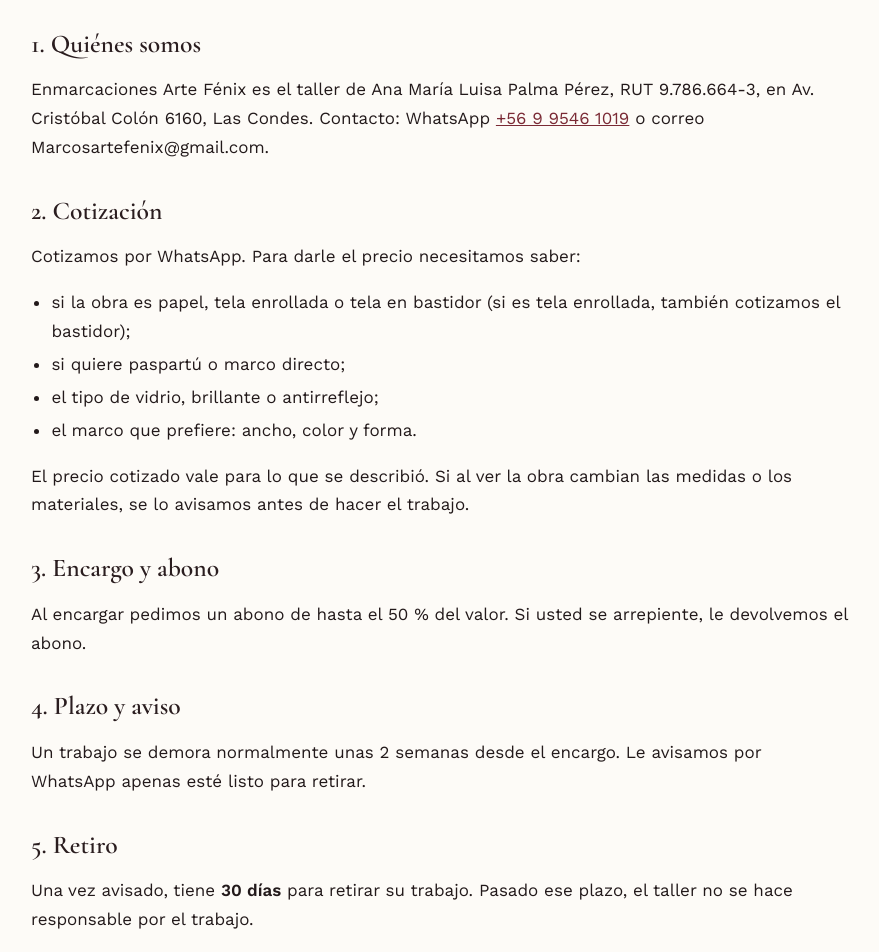
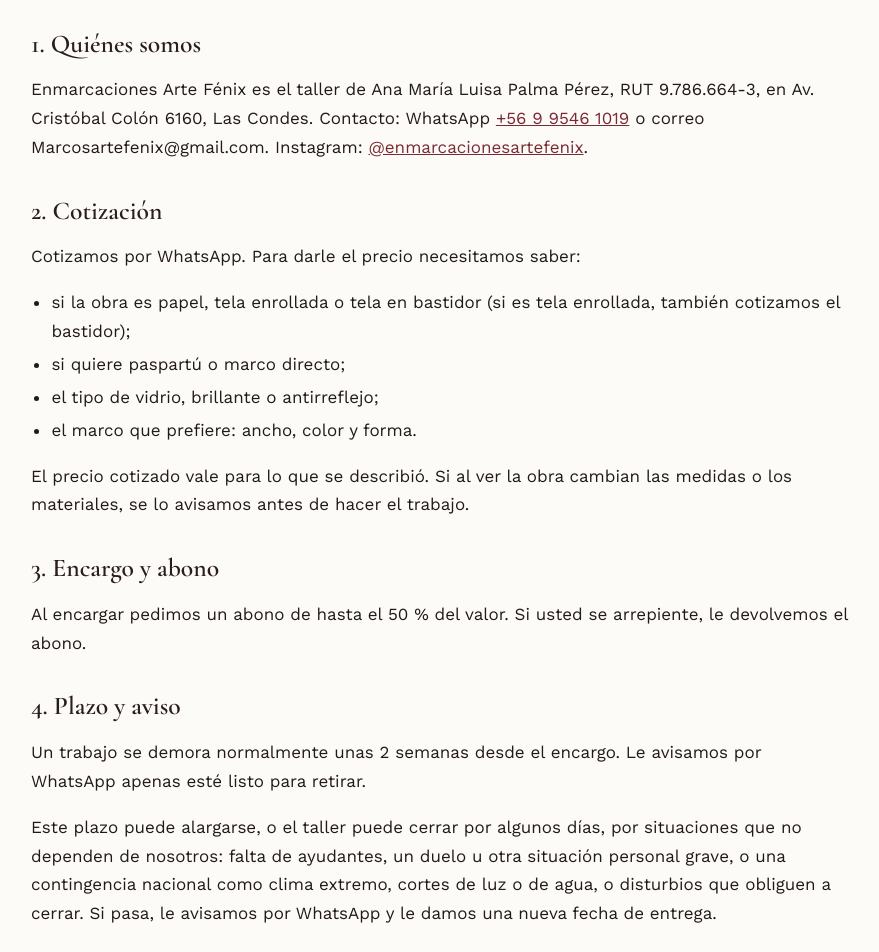
Before and after one commit to delaguardaagustin/enmarcaciones-arte-fenix, a plain HTML site: page terminos.html in a window 1280 px wide. Shown: the part 220-1172 px from the top of the page, without its empty margins (199-1078 px from the left). Drawn offline with nearby package versions, Linux system fonts and the light colour scheme.

Commit message:
Términos: Instagram en el punto 1 y contingencias en el plazo (pedido de la dueña)
Co-Authored-By: Claude Opus 5.5 <noreply@anthropic.com>

```diff
--- a/terminos.html
+++ b/terminos.html
@@ -18,7 +18,7 @@
   <p class="fecha">Última actualización: 26 de noviembre de 2026</p>
 
   <h2>1. Quiénes somos</h2>
-  <p>Enmarcaciones Arte Fénix es el taller de Ana María Luisa Palma Pérez, RUT 9.786.664-3, en Av. Cristóbal Colón 6160, Las Condes. Contacto: WhatsApp <a href="https://wa.me/56995461019">+56 9 9546 1019</a> o correo Marcosartefenix@gmail.com.</p>
+  <p>Enmarcaciones Arte Fénix es el taller de Ana María Luisa Palma Pérez, RUT 9.786.664-3, en Av. Cristóbal Colón 6160, Las Condes. Contacto: WhatsApp <a href="https://wa.me/56995461019">+56 9 9546 1019</a> o correo Marcosartefenix@gmail.com. Instagram: <a href="https://www.instagram.com/enmarcacionesartefenix/" target="_blank" rel="noopener">@enmarcacionesartefenix</a>.</p>
 
   <h2>2. Cotización</h2>
   <p>Cotizamos por WhatsApp. Para darle el precio necesitamos saber:</p>
@@ -35,6 +35,7 @@
 
   <h2>4. Plazo y aviso</h2>
   <p>Un trabajo se demora normalmente unas 2 semanas desde el encargo. Le avisamos por WhatsApp apenas esté listo para retirar.</p>
+  <p>Este plazo puede alargarse, o el taller puede cerrar por algunos días, por situaciones que no dependen de nosotros: falta de ayudantes, un duelo u otra situación personal grave, o una contingencia nacional como clima extremo, cortes de luz o de agua, o disturbios que obliguen a cerrar. Si pasa, le avisamos por WhatsApp y le damos una nueva fecha de entrega.</p>
 
   <h2>5. Retiro</h2>
   <p>Una vez avisado, tiene <strong>30 días</strong> para retirar su trabajo. Pasado ese plazo, el taller no se hace responsable por el trabajo.</p>
```
